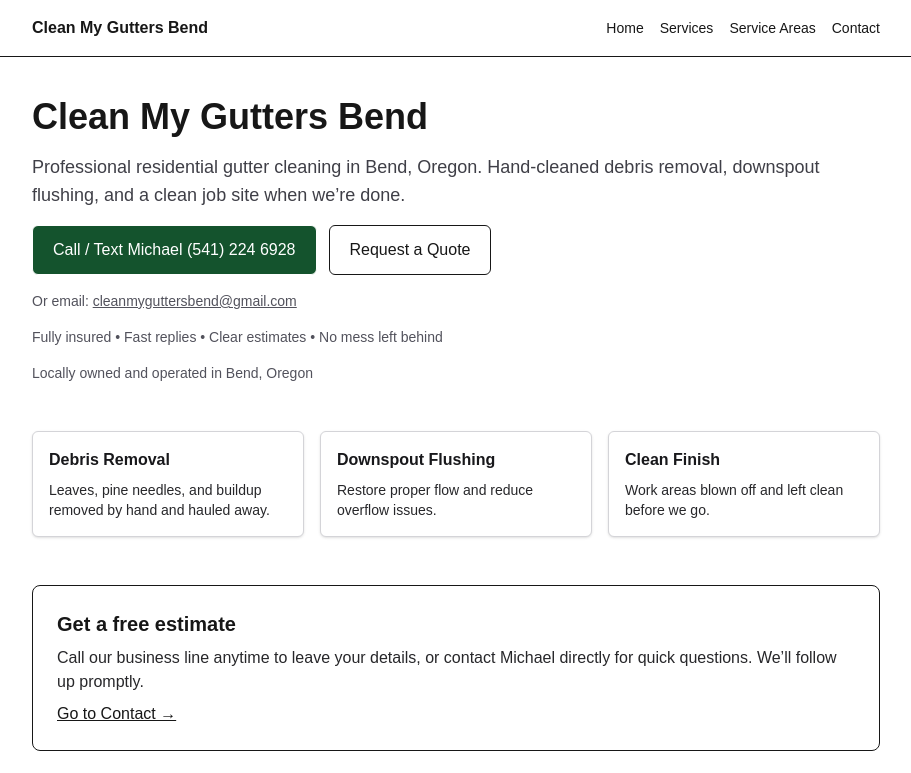
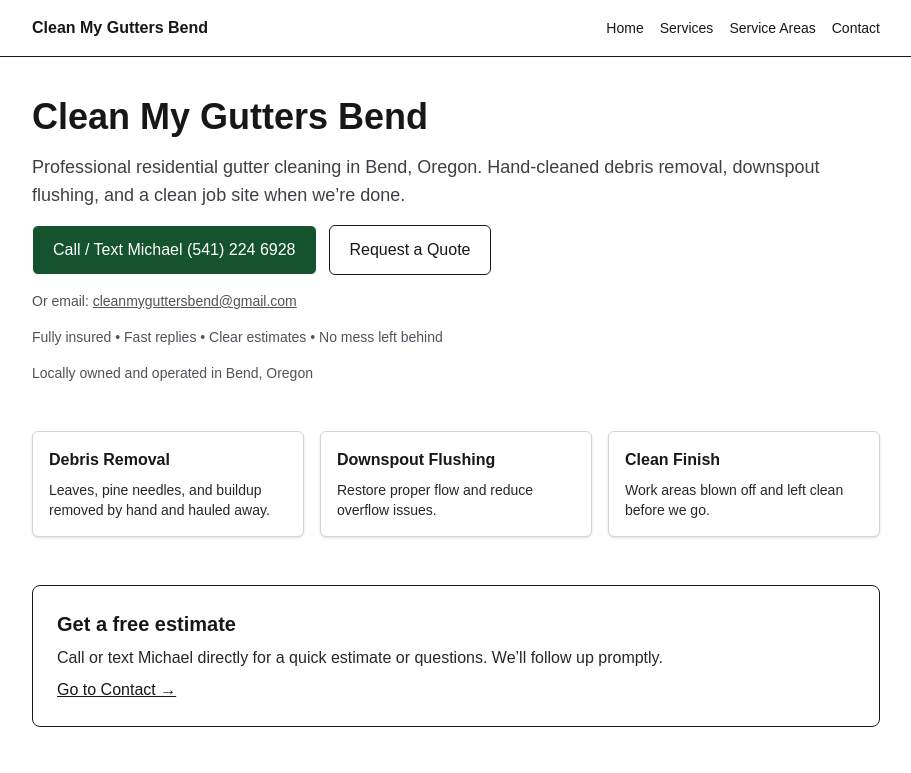
Before and after one commit to MikeAshworthFTD/cmgb-site, a Next.js app: page / in a window 1280 px wide. Shown: the top 773 px of the page, without its empty margins (184-1095 px from the left). Built offline with nearby package versions, Linux system fonts and the light colour scheme.

Commit message:
Tweak homepage copy

```diff
--- a/app/page.tsx
+++ b/app/page.tsx
@@ -82,8 +82,7 @@ export default function Home() {
           Get a free estimate
         </h2>
         <p className="text-zinc-800">
-         Call our business line anytime to leave your details, or contact Michael directly
-          for quick questions. We’ll follow up promptly.
+         Call or text Michael directly for a quick estimate or questions. We’ll follow up promptly.
         </p>
         <Link href="/contact" className="underline">
           Go to Contact →
```
